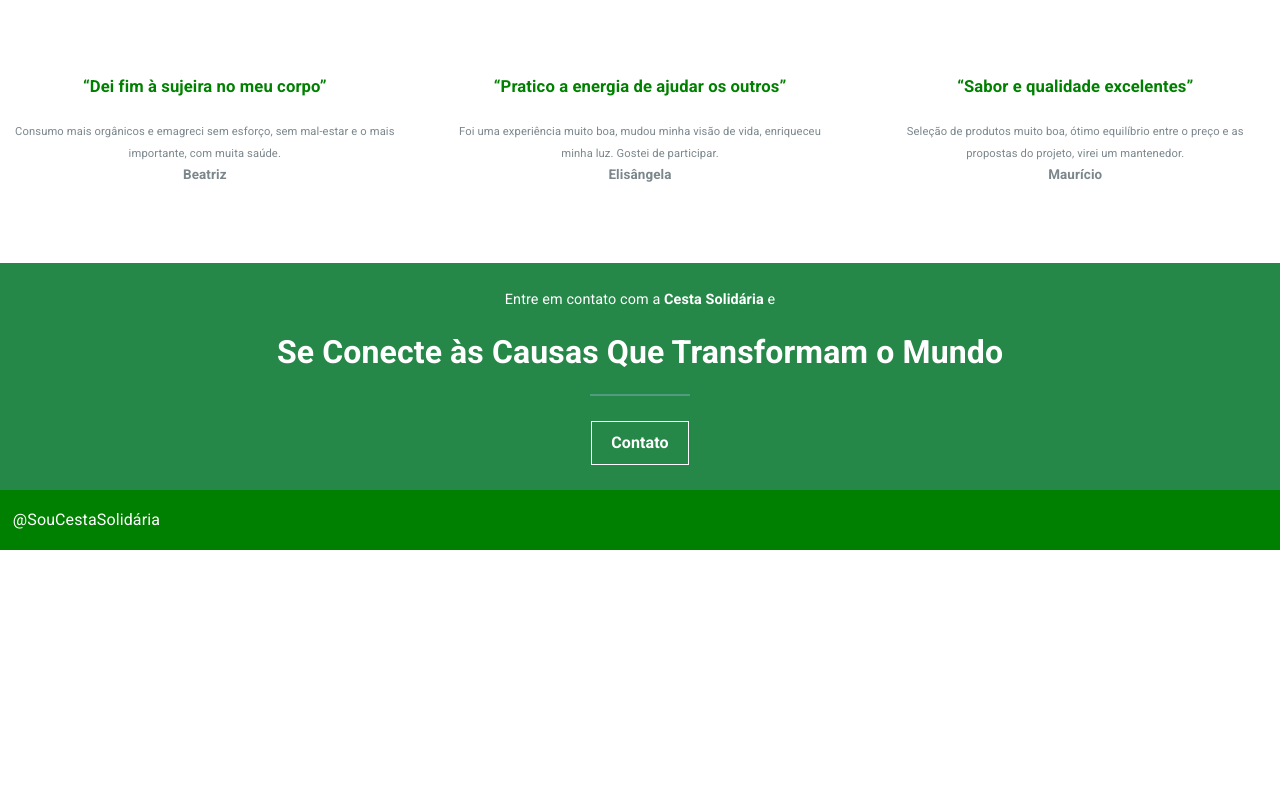
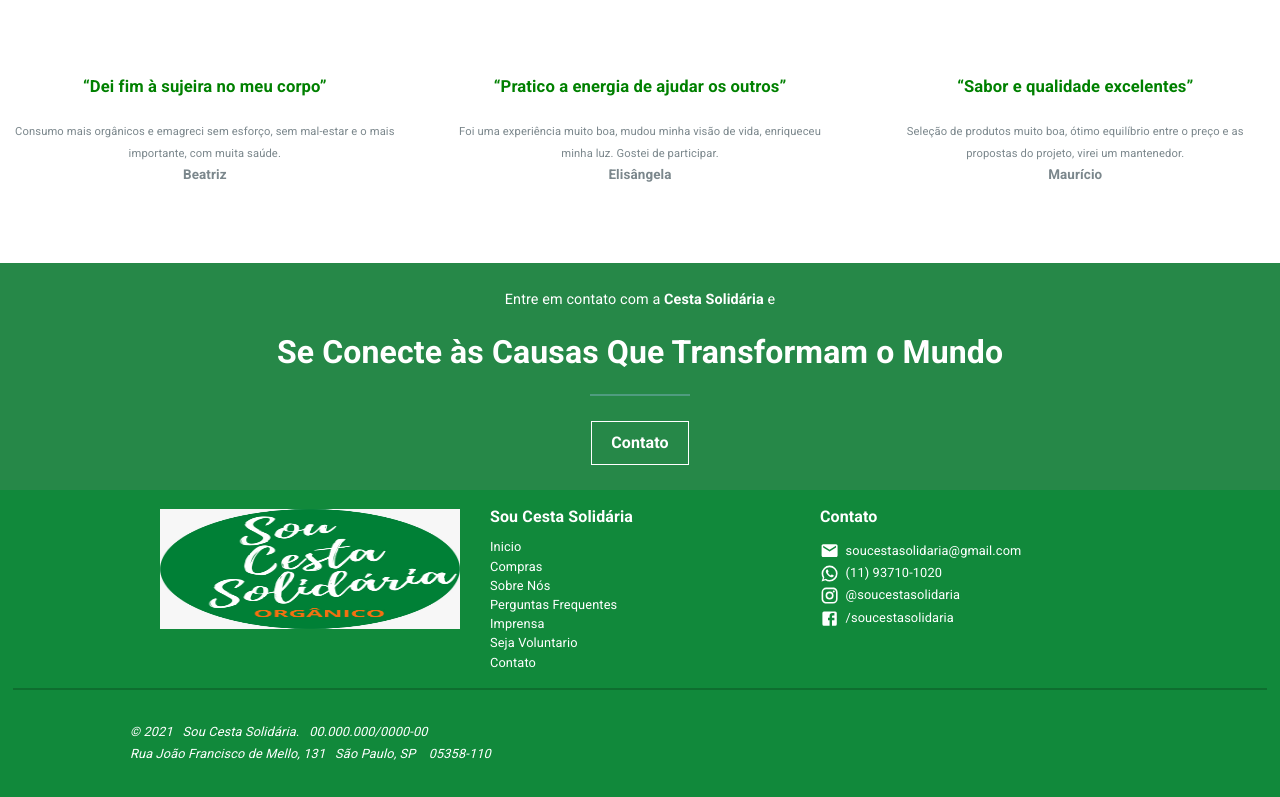
Before and after one commit to KiwiDev808/sou-cesta-solidaria, a Next.js app: page / in a window 1280 px wide. Shown: the part 2072-2869 px from the top of the page. Before the commit the page ends 2622 px from the top, so only its background shows below. Built offline with nearby package versions, Linux system fonts and the light colour scheme.

Commit message:
feat: added footer content

```diff
--- a/src/components/common/Footer/Footer.tsx
+++ b/src/components/common/Footer/Footer.tsx
@@ -1,10 +1,108 @@
+/* eslint-disable @next/next/no-img-element */
+import EmailIcon from '@material-ui/icons/Email'
+import FacebookIcon from '@material-ui/icons/Facebook'
+import InstagramIcon from '@material-ui/icons/Instagram'
+import WhatsAppIcon from '@material-ui/icons/WhatsApp'
+import Link from 'next/link'
 import React from 'react'
+import logo from '../../../../public/images/logo.jpeg'
 import styles from './styles.module.scss'
 
 export const Footer = () => {
   return (
     <div className={styles.footerContainer}>
-      <p>@SouCestaSolidária</p>
+      <section className={styles.siteMap}>
+        <article className={styles.logo}>
+          <Link href="/" passHref>
+            <a>
+              <img src={logo.src} alt="site logo" />
+            </a>
+          </Link>
+        </article>
+        <article className={styles.column1}>
+          <h3>Sou Cesta Solidária</h3>
+          <nav className={styles.navLinks}>
+            <Link href="/">
+              <a>Inicio</a>
+            </Link>
+            <Link href="/compras">
+              <a>Compras</a>
+            </Link>
+            <Link href="/sobre">
+              <a>Sobre Nós</a>
+            </Link>
+            <Link href="/perguntas-frequentes">
+              <a>Perguntas Frequentes</a>
+            </Link>
+            <Link href="/imprensa">
+              <a>Imprensa</a>
+            </Link>
+            <Link href="/voluntario" passHref>
+              <a>Seja Voluntario</a>
+            </Link>
+            <Link href="/contato">
+              <a>Contato</a>
+            </Link>
+          </nav>
+        </article>
+        <article className={styles.socialMedia}>
+          <h3>Contato</h3>
+          <div className={styles.iconsContainer}>
+            <a
+              href="mailto:soucestasolidaria@gmail.com"
+              target="_blank"
+              rel="noreferrer"
+            >
+              <article>
+                <EmailIcon />
+                <span>soucestasolidaria@gmail.com</span>
+              </article>
+            </a>
+            <a
+              href="https://wa.me/5511937101020"
+              target="_blank"
+              rel="noreferrer"
+            >
+              <article>
+                <WhatsAppIcon />
+                <span>(11) 93710-1020</span>
+              </article>
+            </a>
+            <a
+              href="https://instagram.com/soucestasolidaria"
+              target="_blank"
+              rel="noreferrer"
+            >
+              <article>
+                <InstagramIcon />
+                <span>@soucestasolidaria</span>
+              </article>
+            </a>
+            <a
+              href="https://facebook.com/soucestasolidaria"
+              target="_blank"
+              rel="noreferrer"
+            >
+              <article>
+                <FacebookIcon />
+                <span>/soucestasolidaria</span>
+              </article>
+            </a>
+          </div>
+        </article>
+      </section>
+      <hr />
+      <section className={styles.address}>
+        <address>
+          <p>
+            © {new Date().getFullYear()} &nbsp; Sou Cesta Solidária. &nbsp;
+            00.000.000/0000-00
+            <br />
+            Rua João Francisco de Mello, 131 &nbsp; São Paulo, SP &nbsp;&nbsp;
+            05358-110
+          </p>
+        </address>
+      </section>
     </div>
   )
 }
--- a/src/components/common/Footer/styles.module.scss
+++ b/src/components/common/Footer/styles.module.scss
@@ -1,11 +1,72 @@
 .footerContainer {
   display: flex;
-  padding: 1rem;
-  height: 60px;
+  flex-direction: column;
+  gap: 1rem;
+  padding: 1.5rem 1rem;
   align-items: center;
   color: white;
-  background: green;
-  p {
+  background-color: #11893b;
+
+  & > *:not(hr) {
+    max-width: 1020px;
+    width: 100%;
+  }
+
+  h3 {
+    margin-top: 0;
     font-size: 1.25rem;
   }
+
+  hr {
+    border: 1px solid rgba(0, 0, 0, 0.2);
+    width: 100%;
+  }
+
+  .siteMap {
+    display: flex;
+    justify-content: space-evenly;
+    align-items: flex-start;
+    flex-wrap: wrap;
+    & > * {
+      flex-basis: 300px;
+    }
+    .logo {
+      object-fit: contain;
+      max-height: 120px;
+      aspect-ratio: 1/1;
+      img {
+        width: 100%;
+        height: 100%;
+      }
+    }
+
+    .column1 {
+      display: flex;
+      flex-direction: column;
+      .navLinks {
+        font-size: 1rem;
+        display: flex;
+        flex-direction: column;
+        gap: 0.5rem;
+      }
+    }
+    .socialMedia {
+      .iconsContainer {
+        display: flex;
+        flex-direction: column;
+        font-size: 1rem;
+        gap: 0.25rem;
+
+        article {
+          display: flex;
+          align-items: center;
+          gap: 0.5rem;
+        }
+      }
+    }
+  }
+  .address {
+    font-style: none;
+    font-size: 1rem;
+  }
 }
--- a/src/pages/teste.tsx
+++ b/src/pages/teste.tsx
@@ -3,7 +3,7 @@ import React from 'react'
 import { attributes, react as Sample } from '../../content/home.md'
 import Layout from '../components/common/Layout/Layout'
 import { fetchMediaContent, MediaContent } from '../lib/media'
-import { fetchPostContent, ProductContent } from '../lib/products'
+import { fetchProductContent, ProductContent } from '../lib/products'
 import { fetchQuestionContent, QuestionContent } from '../lib/questions'
 
 export default function Teste({
@@ -39,7 +39,7 @@ export default function Teste({
 }
 
 export async function getServerSideProps(context) {
-  const posts = fetchPostContent()
+  const posts = fetchProductContent()
   const media = fetchMediaContent()
   const questions = fetchQuestionContent()
   return {
```
Also changed, not shown: src/lib/products.ts (+6 -6 lines), src/pages/compras/index.tsx (+15 -42 lines).
